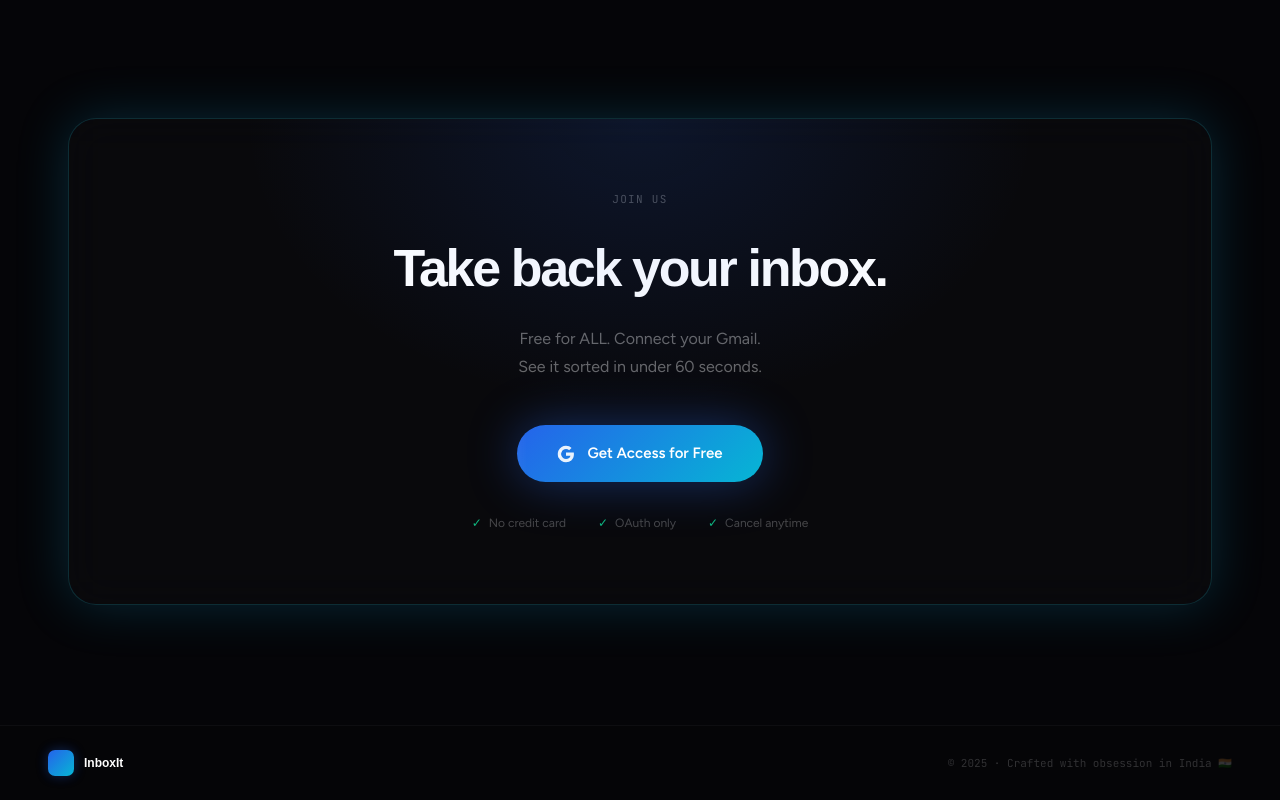
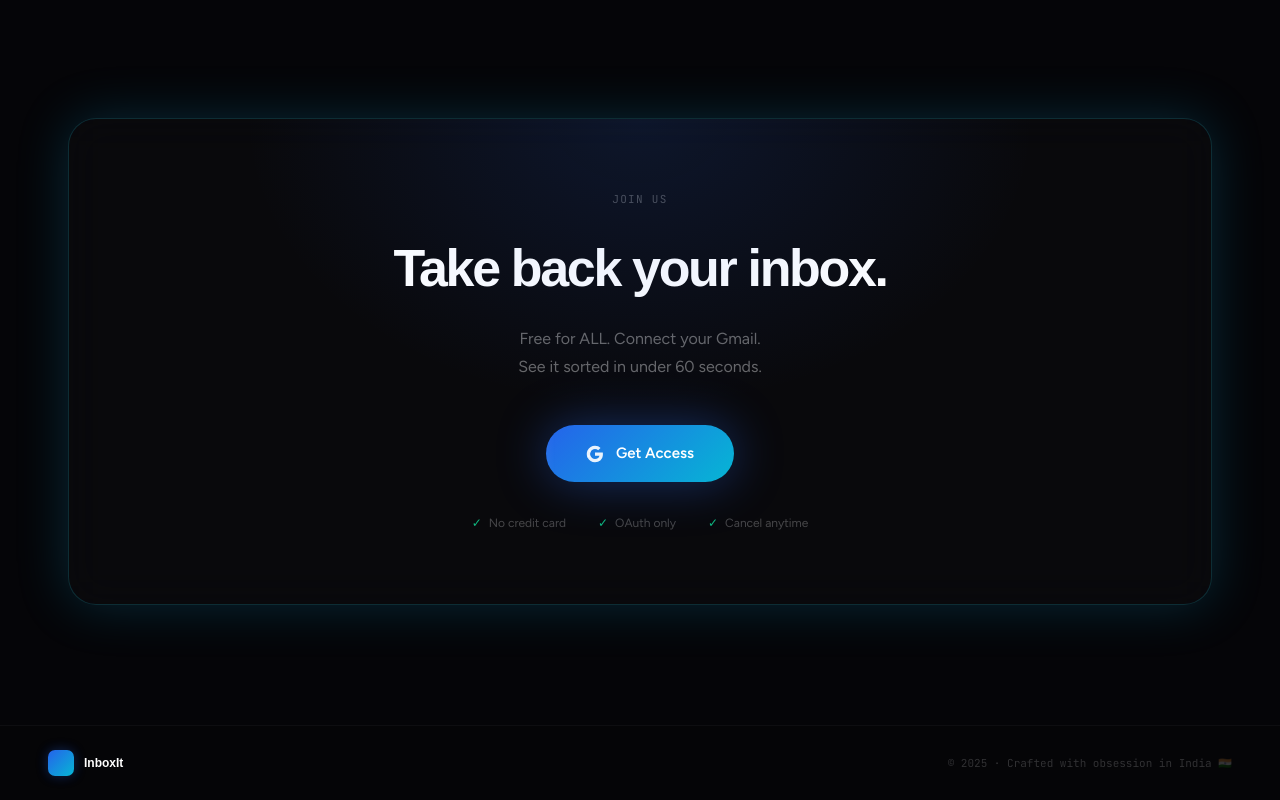
Before and after one commit to Vansh1811/INBOXIT, a Next.js app in the folder client/: page / in a window 1280 px wide. Shown: the part 2548-3348 px from the top of the page. Built offline with nearby package versions, Linux system fonts and the light colour scheme; no server answers; a web font is replaced by a local one.

Commit message:
fix: use NEXT_PUBLIC_API_URL instead of hardcoded localhost

```diff
--- a/client/app/page.tsx
+++ b/client/app/page.tsx
@@ -812,9 +812,9 @@ export default function LandingPage() {
             See it sorted in under 60 seconds.
           </p>
 
-          <Link href="http://localhost:5000/auth/google" className="cta-blue">
+          <Link href={`${process.env.NEXT_PUBLIC_API_URL}/auth/google`} className="cta-blue">
             <GoogleLogo white />
-            Get Access for Free
+            Get Access
           </Link>
 
           <div style={{
```
